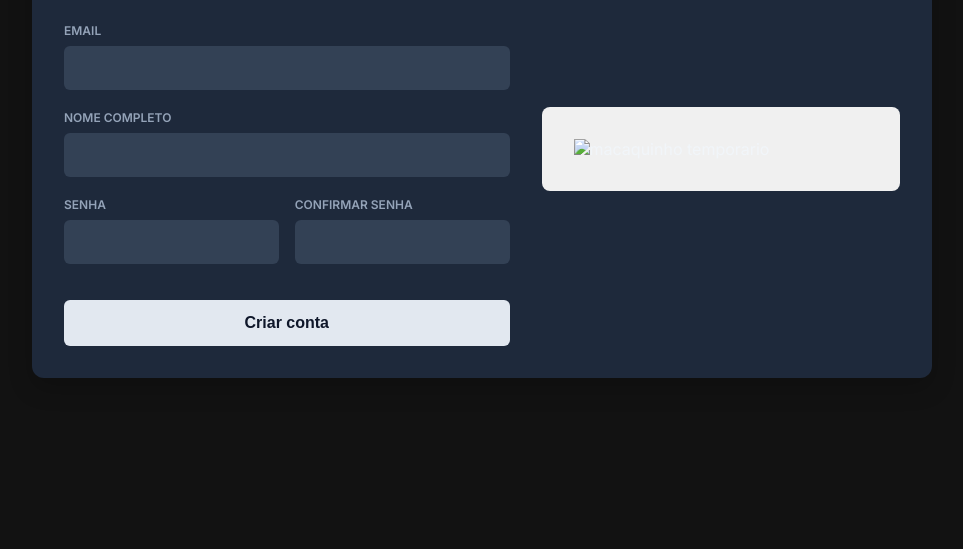
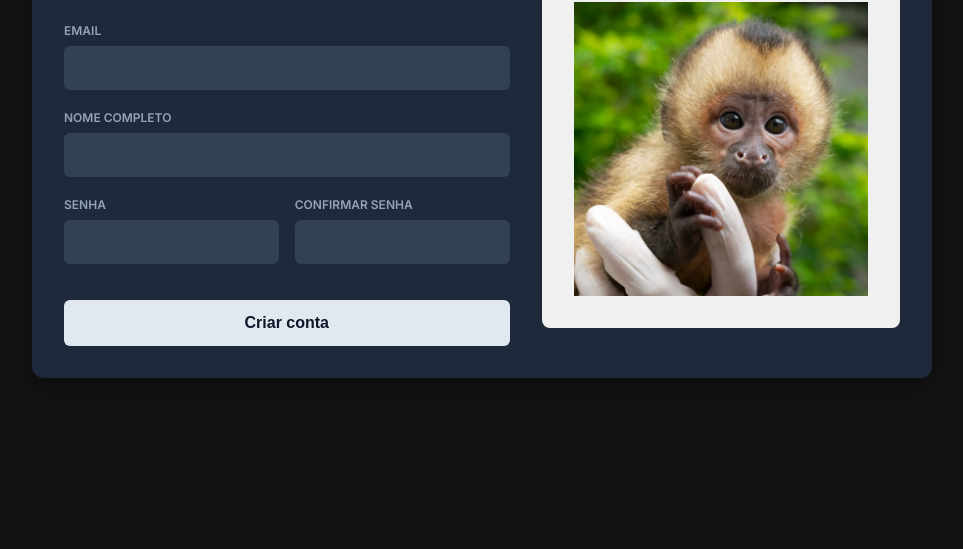
Before and after one commit to gabrielsujo/ES-PI2-2025-T3-G02, a website: page public/index.html in a window 1280 px wide. Shown: the part 251-800 px from the top of the page, without its empty margins (158-1121 px from the left). Drawn offline with Linux system fonts and the light colour scheme.

Commit message:
adição de macaco

```diff
--- a/public/index.html
+++ b/public/index.html
@@ -41,7 +41,7 @@
             </form>
         </div>
         <div class="logo-section">
-            <img src="./img/macaco.png" alt="macaquinho temporario">
+            <img src="/img/abuMacaco.jpg" alt="macaquinho temporario">
         </div>
     </div>
 </body>
```
Also changed, not shown: img/abuMacaco.jpg (added).
